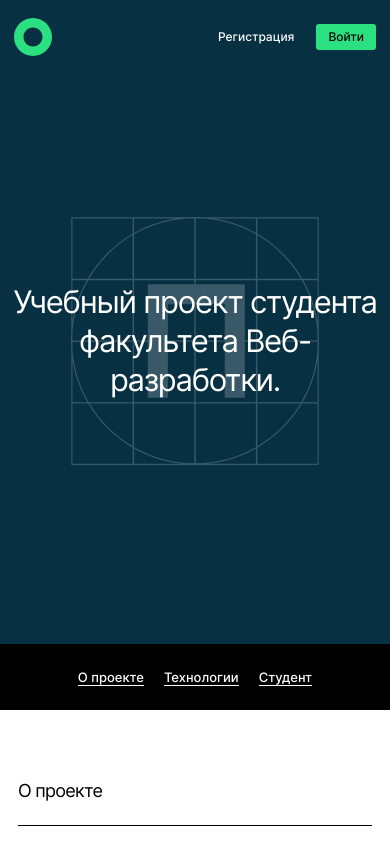
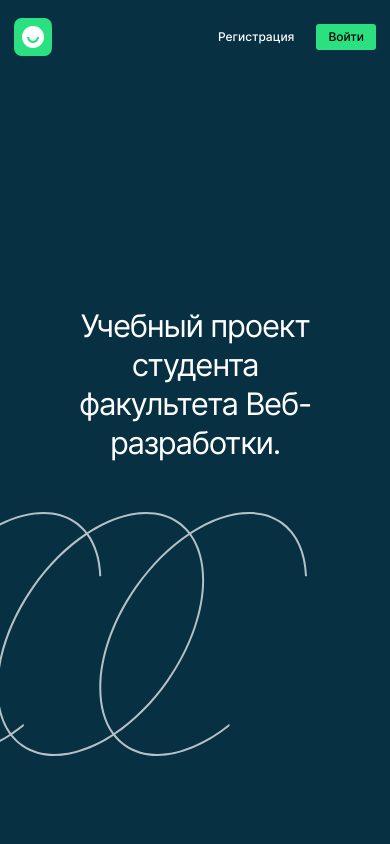
Before and after one commit to Olga-Sotula/movies-explorer-frontend, a React (Create React App) app: page / in a window 390 px wide. Shown: the top 844 px of the page. Built offline with nearby package versions, Linux system fonts and the light colour scheme.

Commit message:
fix: style promo by figma

```diff
--- a/src/components/Auth/Auth.css
+++ b/src/components/Auth/Auth.css
@@ -45,7 +45,7 @@
   font-size: 13px;
   line-height: 16px;
   background: #f9f9f9;
-  border-color: var(--dghost-color);
+  border: none;
   border-radius: 8px;
 }
 
--- a/src/components/Footer/Footer.js
+++ b/src/components/Footer/Footer.js
@@ -8,10 +8,10 @@ export default function Footer() {
       <p className='footer__header'>Учебный проект Яндекс.Практикум х BeatFilm.</p>
       <div className='footer__content'>
         <p className='footer__copyright'>&copy;2022</p>
-        <ui className='footer__links'>
+        <ul className='footer__links'>
           <li><a className='footer__link' href='https://practicum.yandex.ru/' target='_blank' rel="noreferrer">Яндекс.Практикум</a></li>
           <li><a className='footer__link' href='https://github.com/olga-sotula/' target='_blank' rel="noreferrer">Github</a></li>
-        </ui>
+        </ul>
       </div>
     </footer>
   )
--- a/src/components/Main/Main.js
+++ b/src/components/Main/Main.js
@@ -1,7 +1,6 @@
 import React from "react";
 
 import Promo from "../Promo/Promo.js";
-import NavTab from "../NavTab/NavTab.js";
 import AboutProject from "../AboutProject/AboutProject.js";
 import Techs from "../Techs/Techs.js";
 import AboutMe from "../AboutMe/AboutMe.js";
@@ -13,7 +12,6 @@ const Main = () => {
   return(
     <main className="main">
       <Promo/>
-      <NavTab/>
       <AboutProject/>
       <Techs/>
       <AboutMe/>
--- a/src/components/MoviesList/MoviesList.js
+++ b/src/components/MoviesList/MoviesList.js
@@ -8,7 +8,7 @@ import FilterBar from '../FilterBar/FilterBar.js';
 
 const MoviesList = ({ isSaved }) => {
   const [isProcessing, setIsProcessing] = useState(false);
-  setIsProcessing(false);
+
   return (
     <main className='movies'>
       <FilterBar/>
--- a/src/components/NavMenu/NavMenu.js
+++ b/src/components/NavMenu/NavMenu.js
@@ -26,12 +26,10 @@ const NavMenu = () => {
           </li>
         </ul>
         <div className='nav-menu__profile'>
-            <Link to='/profile'>
-              <Button modificator="button_type_nav-menu">
-                Аккаунт
-              </Button>
-              <img src={profileIconPath} className='nav-menu__icon' alt='Иконка профиля' />
-            </Link>
+          <Link to='/profile'>
+            <img src={profileIconPath} className='nav-menu__icon' alt='Иконка профиля' />
+              Аккаунт
+          </Link>
         </div>
       </nav>
 
--- a/src/components/NavTab/NavTab.css
+++ /dev/null
@@ -1,35 +0,0 @@
-.navtab {
-  margin: auto;
-  width: 100%;
-  height: 66px;
-  box-sizing: border-box;
-  background-color: var(--primary-color);
-  display: flex;
-  flex-direction: row;
-  align-items: center;
-  justify-content: center;
-  gap: 40px;
-}
-
-.navtab__link {
-  box-sizing: border-box;
-  color: var(--secondary-color);
-  font-weight: 500;
-  font-size: 13px;
-  line-height: 16px;
-  text-decoration: none;
-  border-bottom: 1px solid var(--secondary-color);
-  cursor: pointer;
-  opacity: 1;
-  transition: opacity 1.5s ease-in;
-}
-
-.navtab__link:hover {
-  opacity: 0.6;
-}
-
-@media screen and (max-width: 600px) {
-  .navtab {
-    gap: 20px;
-  }
-}
--- a/src/components/NavTab/NavTab.js
+++ /dev/null
@@ -1,21 +0,0 @@
-import React from "react";
-
-import "./NavTab.css";
-
-const NavTab = () => {
-  return (
-    <nav className="navtab">
-      <a class="navtab__link" href="#about-project">
-        О проекте
-      </a>
-      <a class="navtab__link" href="#techs">
-        Технологии
-      </a>
-      <a class="navtab__link" href="#about-me">
-        Студент
-      </a>
-    </nav>
-  );
-};
-
-export default NavTab;
--- a/src/components/Promo/Promo.css
+++ b/src/components/Promo/Promo.css
@@ -1,41 +1,53 @@
 .promo {
   margin: 0;
-  padding-top: 183px;
   width: 100%;
-  height: 524px;
+  background-color: #073042;
+}
+
+.promo__content {
+  margin: 0 auto;
+  padding: 50px 70px 60px;
+  max-width: 1280px;
+  height: 560px;
   box-sizing: border-box;
   background-color: #073042;
   background-image: url(../../images/promo-logo.svg);
-  background-size: 320px 320px;
-  background-position: left 50% top 82px;
+  background-size: 722px 244px;
+  background-position: right 83px bottom 60px;
   background-repeat: no-repeat;
 }
 
 .promo__title {
-  margin: 0 auto;
-  max-width: 730px;
+  margin: 0;
+  padding: 0;
+  max-width: 626px;
   color: #fff;
-  font-size: 50px;
   font-weight: 400;
-  line-height: 58px;
-  text-align: center;
+  font-size: 40px;
+  line-height: 52px;
   letter-spacing: -0.04em;
 }
 
 @media screen and (max-width: 800px) {
   .promo {
-    height: 784px;
-    padding-top: 328px;
-    background-position: left 50% top 225px;
+    height: 844px;
+    padding: 300px 10px 0;
+    background-size: 680px 230px;
+    background-position: left 50% bottom 68px;
+  }
+
+  .promo__title {
+    margin: 0 auto;
+    text-align: center;
   }
 }
 
 @media screen and (max-width: 600px) {
   .promo {
-    height: 570px;
-    padding-top: 208px;
-    background-size: 248px 248px;
-    background-position: left 50% top 143px;
+    height: 630px;
+    padding-top: 182px;
+    background-position: left 50% bottom 40px;
+
   }
 
   .promo__title {
--- a/src/components/Promo/Promo.js
+++ b/src/components/Promo/Promo.js
@@ -5,9 +5,11 @@ import "./Promo.css";
 const Promo = () => {
   return (
     <section className="promo">
-      <h1 className="promo__title">
-        Учебный проект студента факультета Веб-разработки.
-      </h1>
+      <div className="promo__content">
+        <h1 className="promo__title">
+          Учебный проект студента факультета Веб-разработки.
+        </h1>
+      </div>
     </section>
   );
 };
--- a/src/components/Techs/Techs.js
+++ b/src/components/Techs/Techs.js
@@ -14,7 +14,7 @@ const Techs = () => {
         <h3 className="techs__card-title">7 технологий</h3>
         <p className="techs__card-description">На курсе веб-разработки мы освоили технологии, которые применили в дипломном проекте.</p>
       </article>
-      <ui className="techs__labels">
+      <ul className="techs__labels">
         <li className="techs__label">HTML</li>
         <li className="techs__label">CSS</li>
         <li className="techs__label">JS</li>
@@ -22,7 +22,7 @@ const Techs = () => {
         <li className="techs__label">Git</li>
         <li className="techs__label">Express.js</li>
         <li className="techs__label">mongoDB</li>
-      </ui>
+      </ul>
     </section>
   );
 };
```
Also changed, not shown: src/images/header-logo.svg, src/images/promo-logo.svg.
